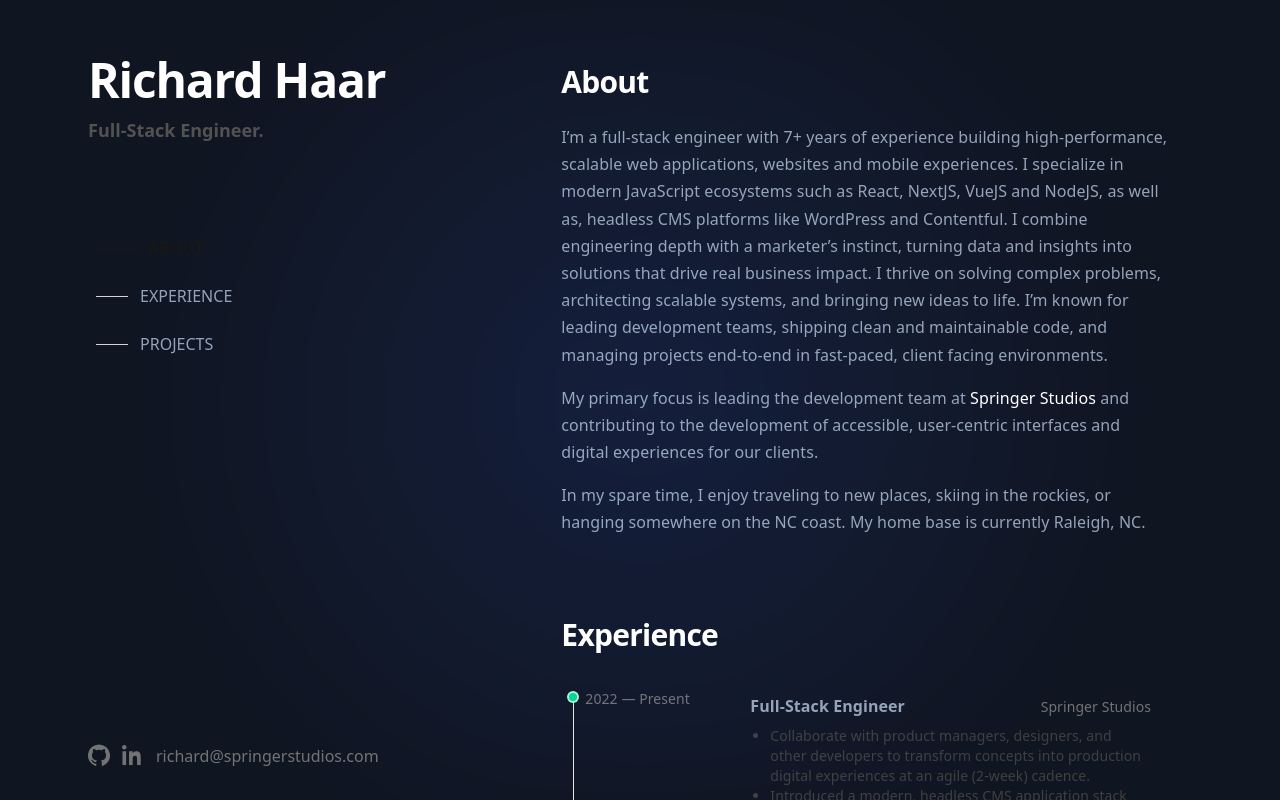
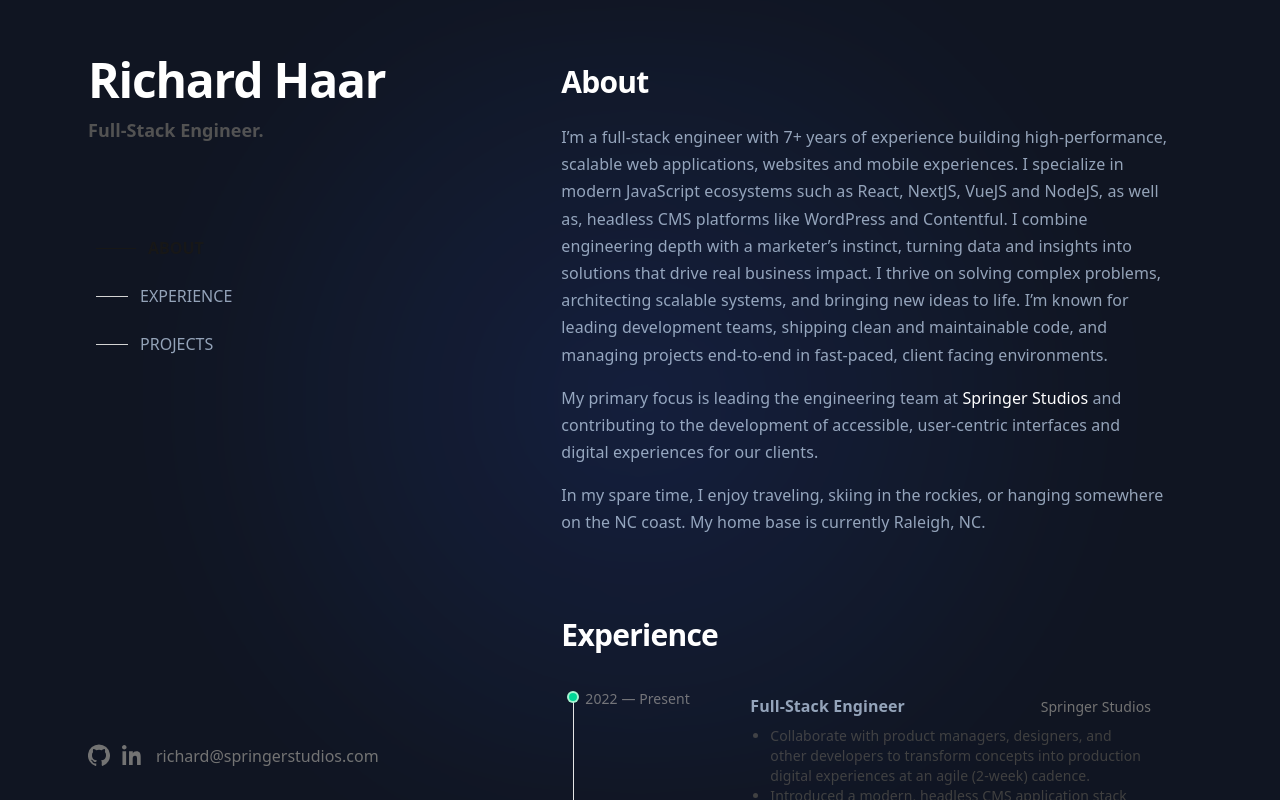
Before and after one commit to itsrichardhaar/Dev-Portfolio-II, a Next.js app: page / in a window 1280 px wide. Built offline with nearby package versions, Linux system fonts and the light colour scheme.

Commit message:
fix more typos

```diff
--- a/app/page.tsx
+++ b/app/page.tsx
@@ -105,7 +105,7 @@ export default function HomePage() {
                 }}
                 className="mt-0"
               >
-                My primary focus is leading the development team at{" "}
+                My primary focus is leading the engineering team at{" "}
                 <a
                   href="https://springerstudios.com"
                   target="_blank"
@@ -129,7 +129,7 @@ export default function HomePage() {
                 }}
                 className="mt-0"
               >
-                In my spare time, I enjoy traveling to new places, skiing in the rockies, or hanging somewhere on the NC coast.
+                In my spare time, I enjoy traveling, skiing in the rockies, or hanging somewhere on the NC coast.
                 My home base is currently Raleigh, NC.
               </motion.p>
             </motion.div>
```
